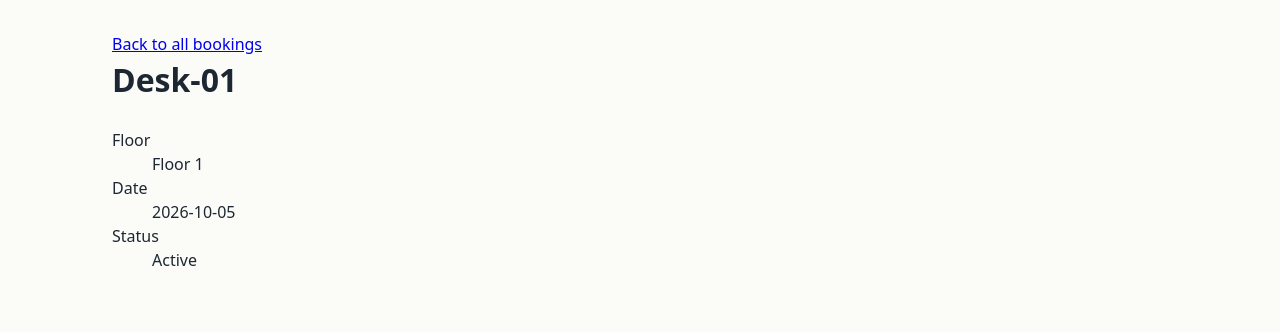
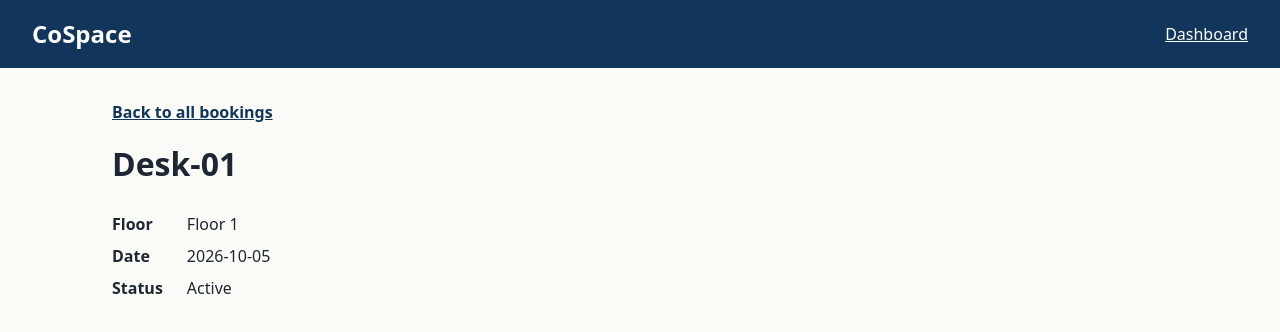
Before and after one commit to laura5p/cospace-web, a Next.js app: page /bookings/1 in a window 1280 px wide. Shown: the top 332 px of the page. Built offline with nearby package versions, Linux system fonts and the light colour scheme.

Commit message:
feat: add shared navbar layout and Link navigation from booking cards

```diff
--- a/src/app/globals.css
+++ b/src/app/globals.css
@@ -161,3 +161,69 @@ input:focus-visible,
     grid-template-columns: 1fr;
   }
 }
+
+.site-header {
+  display: flex;
+  justify-content: space-between;
+  align-items: center;
+}
+
+.site-header a {
+  color: var(--white);
+}
+
+.logo {
+  text-decoration: none;
+}
+
+.site-header ul {
+  display: flex;
+  gap: var(--space);
+  list-style: none;
+  margin: 0;
+  padding: 0;
+}
+
+.booking-card-link {
+  display: block;
+  height: 100%;
+  color: inherit;
+  text-decoration: none;
+  border-radius: var(--radius);
+}
+
+.booking-card-link:hover .booking-card {
+  border-color: var(--navy);
+}
+
+.back-link {
+  display: inline-block;
+  margin-bottom: var(--space);
+  color: var(--navy);
+  font-weight: 700;
+}
+
+.detail-list {
+  display: grid;
+  grid-template-columns: max-content 1fr;
+  gap: 0.5rem 1.5rem;
+  margin: 0;
+}
+
+.detail-list dt {
+  font-weight: 700;
+}
+
+.detail-list dd {
+  margin: 0;
+}
+
+.detail-message {
+  margin-bottom: var(--space);
+  color: var(--muted);
+}
+
+a:focus-visible {
+  outline: 3px solid var(--signal);
+  outline-offset: 2px;
+}
--- a/src/app/layout.tsx
+++ b/src/app/layout.tsx
@@ -1,26 +1,19 @@
 import type { Metadata } from "next";
-import { Geist, Geist_Mono } from "next/font/google";
+import Navbar from "@/components/Navbar";
 import "./globals.css";
 
-const geistSans = Geist({
-  variable: "--font-geist-sans",
-  subsets: ["latin"],
-});
-
-const geistMono = Geist_Mono({
-  variable: "--font-geist-mono",
-  subsets: ["latin"],
-});
-
 export const metadata: Metadata = {
-  title: "Create Next App",
-  description: "Generated by create next app",
+  title: "CoSpace",
+  description: "Book a desk for your day in the office",
 };
 
-export default function RootLayout({ children }: LayoutProps<"/">) {
+export default function RootLayout({ children }: Readonly<{ children: React.ReactNode }>) {
   return (
-    <html lang="en" className={`${geistSans.variable} ${geistMono.variable}`}>
-      <body>{children}</body>
+    <html lang="en">
+      <body>
+        <Navbar />
+        {children}
+      </body>
     </html>
   );
 }
--- a/src/components/BookingList.tsx
+++ b/src/components/BookingList.tsx
@@ -42,6 +42,7 @@ export default function BookingList() {
             {visibleBookings.map((booking) => (
               <li key={booking.id}>
                 <BookingCard
+                  id={booking.id}
                   desk={booking.desk}
                   floor={booking.floor}
                   date={booking.date}
--- /dev/null
+++ b/src/components/Navbar.tsx
@@ -0,0 +1,14 @@
+import Link from "next/link";
+
+export default function Navbar() {
+  return (
+    <header className="site-header">
+      <Link href="/" className="logo">CoSpace</Link>
+      <nav aria-label="Main">
+        <ul>
+          <li><Link href="/">Dashboard</Link></li>
+        </ul>
+      </nav>
+    </header>
+  );
+}
```
Also changed, not shown: src/app/page.tsx (+32 -11 lines), src/components/BookingCard.tsx (+6 -1 lines).
